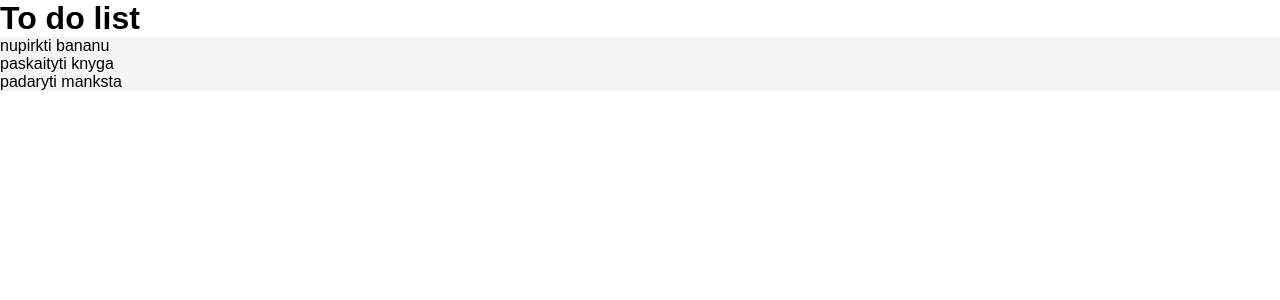
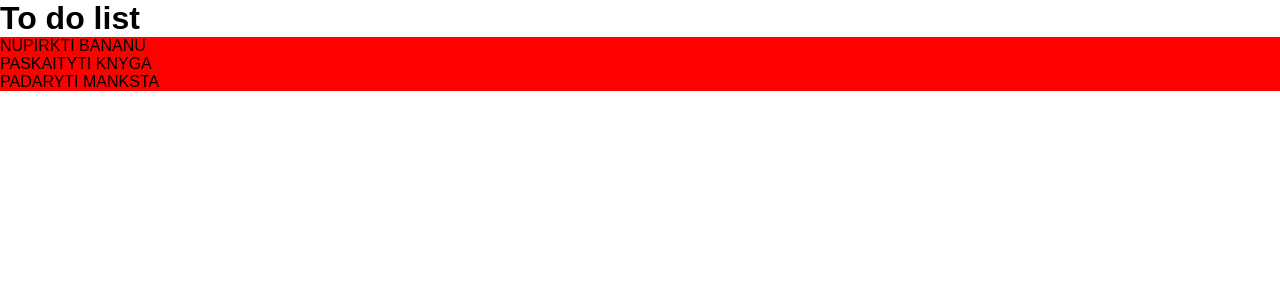
Before and after one commit to panasonicas/React-begining-examples, a React (Create React App) app: page / in a window 1280 px wide. Shown: the top 300 px of the page. Built offline with nearby package versions, Linux system fonts and the light colour scheme; the HTML template or start-up script is replaced by a standard one.

Commit message:
Applying styles two ways

```diff
--- a/src/components/TodoItem.js
+++ b/src/components/TodoItem.js
@@ -1,11 +1,18 @@
 import React from 'react';
 import PropTypes from 'prop-types';
 
+const itemStyle = {
+    'backgroundColor':'red',
+    'textTransform' : 'Uppercase'
+};
 
 const TodoItem = ({todo}) => {
     return (
         //inline style markup
-        <div style={{backgroundColor : '#f4f4f4'}}>
+        //<div style={{backgroundColor : '#f4f4f4'}}>
+
+        //Style with const itemStyle
+        <div style={itemStyle}>
             <p>{todo.title}</p>
         </div>
     )
```
